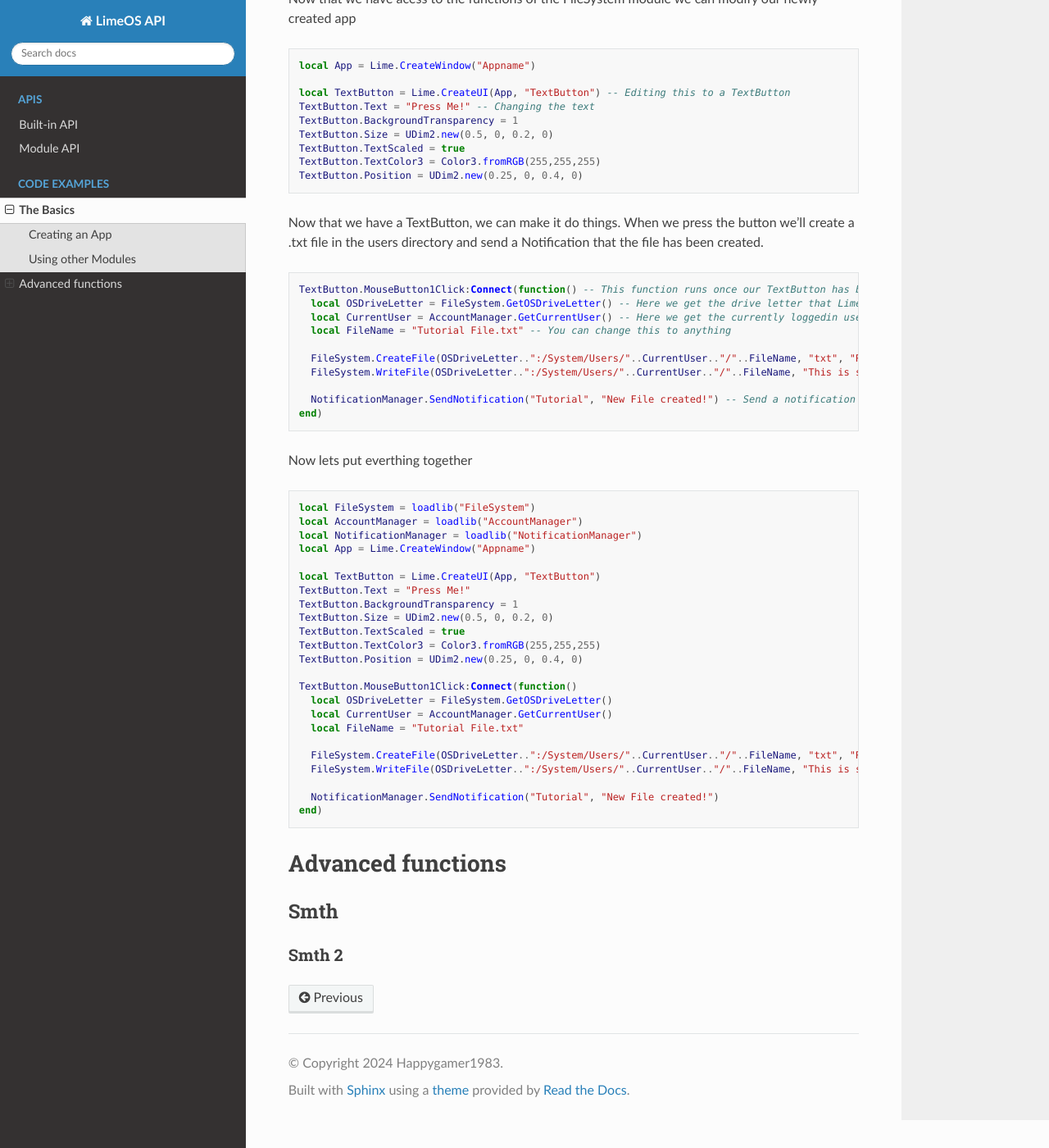
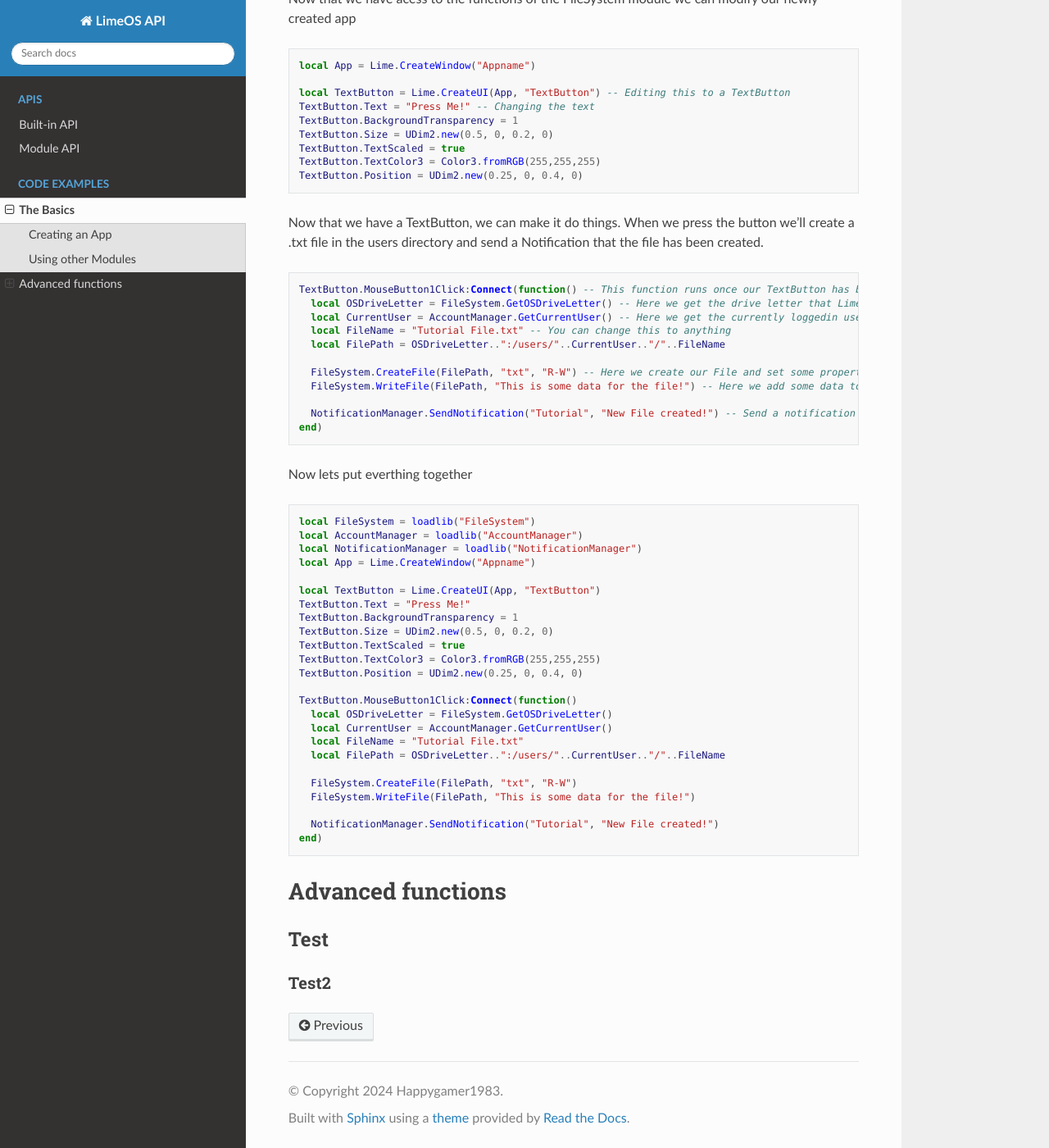
Before and after one commit to Happygamer1983/LimeOS-API, a Sphinx documentation site: the page built from docs/source/Examples.rst, in a window 1280 px wide and 1400 px high, scrolled down 1220 px. Shown: the whole window at 82% size. Built offline with Sphinx 7.4.7 and the Read the Docs theme 3.1.0, drawn with Linux system fonts in a browser that asks for light colours.

Commit message:
Update Examples.rst

```diff
--- a/docs/source/Examples.rst
+++ b/docs/source/Examples.rst
@@ -83,9 +83,10 @@ When we press the button we'll create a .txt file in the users directory and sen
     local OSDriveLetter = FileSystem.GetOSDriveLetter() -- Here we get the drive letter that LimeOS has been installed on, cause that can chnage
     local CurrentUser = AccountManager.GetCurrentUser() -- Here we get the currently loggedin user
     local FileName = "Tutorial File.txt" -- You can change this to anything
+    local FilePath = OSDriveLetter..":/users/"..CurrentUser.."/"..FileName
 
-    FileSystem.CreateFile(OSDriveLetter..":/System/Users/"..CurrentUser.."/"..FileName, "txt", "R-W") -- Here we create our File and set some properties, like the permissions
-    FileSystem.WriteFile(OSDriveLetter..":/System/Users/"..CurrentUser.."/"..FileName, "This is some data for the file!") -- Here we add some data to the file
+    FileSystem.CreateFile(FilePath, "txt", "R-W") -- Here we create our File and set some properties, like the permissions
+    FileSystem.WriteFile(FilePath, "This is some data for the file!") -- Here we add some data to the file
 
     NotificationManager.SendNotification("Tutorial", "New File created!") -- Send a notification that a file was created
   end)
@@ -111,9 +112,10 @@ Now lets put everthing together
     local OSDriveLetter = FileSystem.GetOSDriveLetter()
     local CurrentUser = AccountManager.GetCurrentUser()
     local FileName = "Tutorial File.txt"
+    local FilePath = OSDriveLetter..":/users/"..CurrentUser.."/"..FileName
 
-    FileSystem.CreateFile(OSDriveLetter..":/System/Users/"..CurrentUser.."/"..FileName, "txt", "R-W")
-    FileSystem.WriteFile(OSDriveLetter..":/System/Users/"..CurrentUser.."/"..FileName, "This is some data for the file!")
+    FileSystem.CreateFile(FilePath, "txt", "R-W")
+    FileSystem.WriteFile(FilePath, "This is some data for the file!")
 
     NotificationManager.SendNotification("Tutorial", "New File created!")
   end)
@@ -122,8 +124,8 @@ Advanced functions
 ==================
 
 
-Smth
+Test
 ----
 
-Smth 2
+Test2
 ~~~~~~
```
